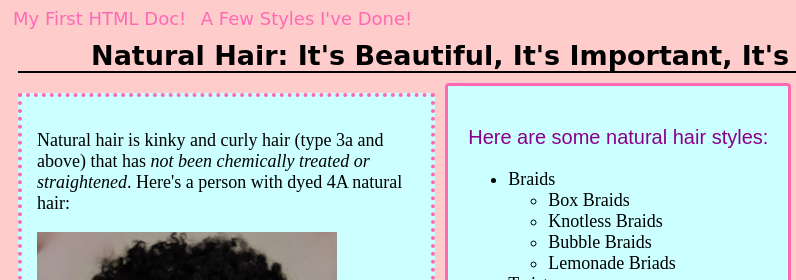
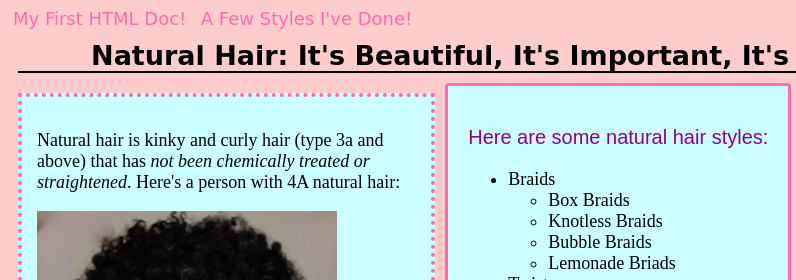
Before and after one commit to orreries/hmwanikipratt.github.io, a plain HTML site: page index.html in a window 1280 px wide. Shown: the top 280 px of the page, 0-796 px from the left. Drawn offline with Linux system fonts and the light colour scheme.

Commit message:
Update index.html

```diff
--- a/index.html
+++ b/index.html
@@ -14,7 +14,7 @@
 <h1>Natural Hair: It's Beautiful, It's Important, It's Politicized </h1>
 
 <div id="definition">
-	<p>Natural hair is kinky and curly hair (type 3a and above) that has <em> not been 	chemically treated or straightened</em>. Here's a person with dyed 4A natural hair:
+	<p>Natural hair is kinky and curly hair (type 3a and above) that has <em> not been 	chemically treated or straightened</em>. Here's a person with 4A natural hair:
 
 </p>
 
```
